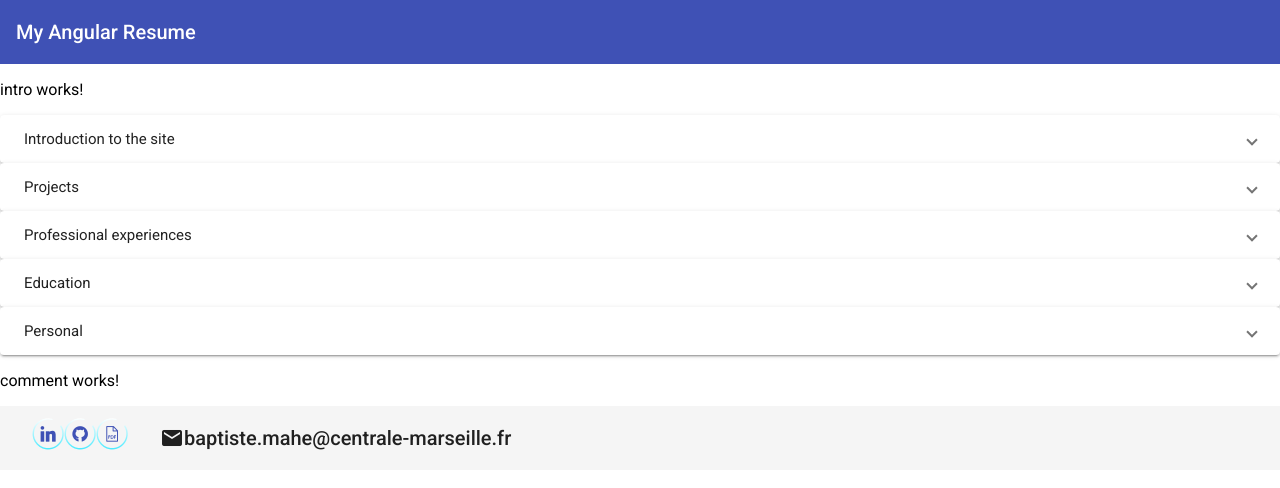
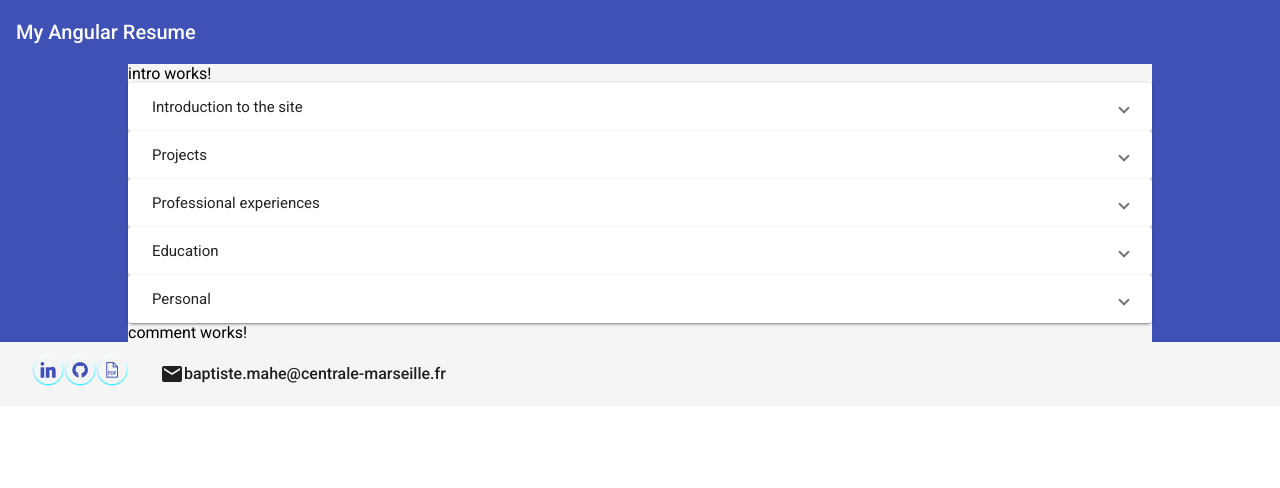
Before and after one commit to BaptisteMahe/mySite, an Angular app: page / in a window 1280 px wide. Shown: the top 488 px of the page. Built offline with nearby package versions, Linux system fonts and the light colour scheme.

Commit message:
Added some basic style need more attention

```diff
--- a/src/app/app.component.html
+++ b/src/app/app.component.html
@@ -1,5 +1,9 @@
 <app-title></app-title>
-<app-intro></app-intro>
-<app-section-container></app-section-container>
-<app-comment></app-comment>
+<div class="img-display">
+  <div class="main-container">
+    <app-intro></app-intro>
+    <app-section-container></app-section-container>
+    <app-comment></app-comment>
+  </div>
+</div>
 <app-footer></app-footer>
--- a/src/app/app.component.scss
+++ b/src/app/app.component.scss
@@ -0,0 +1,9 @@
+.main-container {
+  margin-left: 10%;
+  margin-right: 10%;
+  background-color:#f5f5f5;
+}
+
+.img-display {
+  background-color: #3f51b5;
+}
--- a/src/app/comment/comment.component.scss
+++ b/src/app/comment/comment.component.scss
@@ -0,0 +1,3 @@
+p {
+  margin:0px;
+}
--- a/src/app/footer/footer.component.scss
+++ b/src/app/footer/footer.component.scss
@@ -0,0 +1,3 @@
+app-contact {
+  font-size: 1rem;
+}
--- a/src/app/intro/intro.component.scss
+++ b/src/app/intro/intro.component.scss
@@ -0,0 +1,3 @@
+p {
+  margin:0px;
+}
--- a/src/app/link-container/link-container.component.html
+++ b/src/app/link-container/link-container.component.html
@@ -1,5 +1,5 @@
 <mat-toolbar-row>
-  <a href="/"><img src="../../assets/linkedin.png" color="primary"/></a>
-  <a href="/"><img src="../../assets/github.png" color="primary"/></a>
+  <a href="https://www.linkedin.com/in/baptiste-mah%C3%A9-95b425180/"><img src="../../assets/linkedin.png" color="primary"/></a>
+  <a href="https://github.com/BaptisteMahe"><img src="../../assets/github.png" color="primary"/></a>
   <a href="/"><img src="../../assets/download.png" color="primary"/></a>
 </mat-toolbar-row>
```
